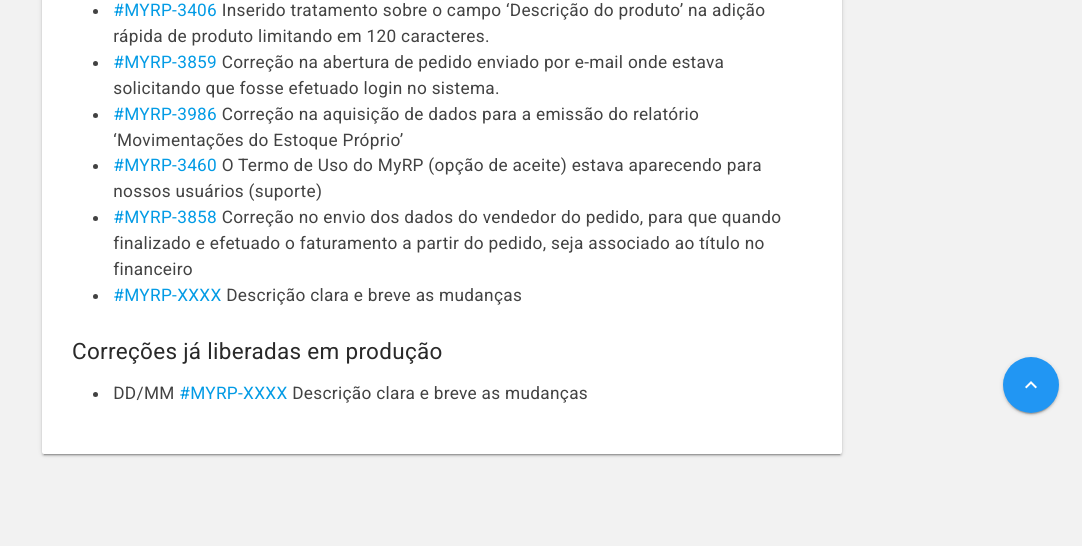
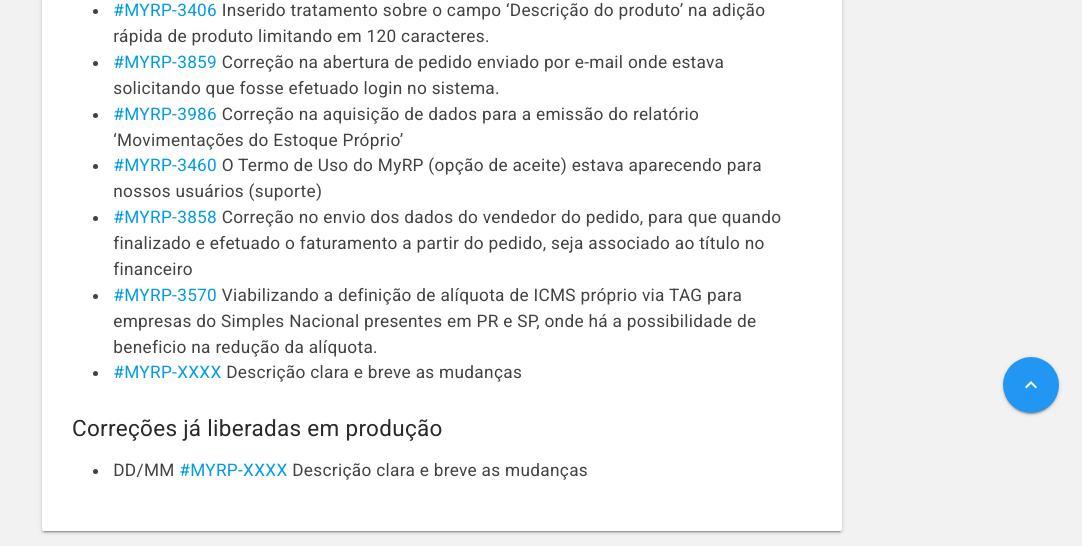
Before and after one commit to myrp-maicon/changelog-myrp, a Jekyll site: the page built from docs/myrp/19.03.02.md, in a window 1280 px wide. Shown: the part 464-1010 px from the top of the page, without its empty margins (198-1280 px from the left). Built offline with Jekyll 4.4.1, drawn with Linux system fonts in a browser that asks for light colours; nearby versions of some CDN libraries; our own code applies the rules of GitHub Pages for plain Markdown files; the repository's description, which GitHub fills in, is left out; before the commit the page ends 933 px from its top, so only the background shows below that.

Commit message:
Update 19.03.02.md

```diff
--- a/docs/myrp/19.03.02.md
+++ b/docs/myrp/19.03.02.md
@@ -9,6 +9,7 @@
 * [#MYRP-3986](https://devmyrp.atlassian.net/browse/MYRP-3986) Correção na aquisição de dados para a emissão do relatório 'Movimentações do Estoque Próprio'
 * [#MYRP-3460](https://devmyrp.atlassian.net/browse/MYRP-3460) O Termo de Uso do MyRP (opção de aceite) estava aparecendo para nossos usuários (suporte)
 * [#MYRP-3858](https://devmyrp.atlassian.net/browse/MYRP-3858) Correção no envio dos dados do vendedor do pedido, para que quando finalizado e efetuado o faturamento a partir do pedido, seja associado ao título no financeiro
+* [#MYRP-3570](https://devmyrp.atlassian.net/browse/MYRP-3570) Viabilizando a definição de alíquota de ICMS próprio via TAG para empresas do Simples Nacional presentes em PR e SP, onde há a possibilidade de beneficio na redução da alíquota.
 * [#MYRP-XXXX]() Descrição clara e breve as mudanças
 
 ## Correções já liberadas em produção
```
